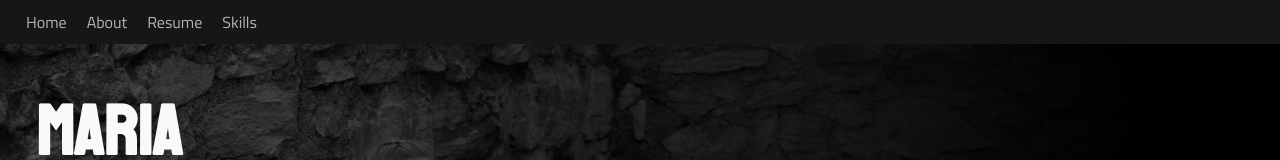
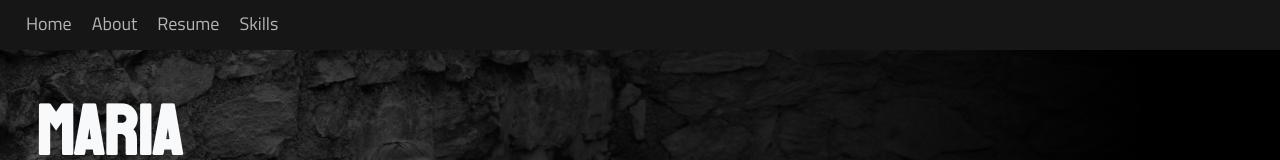
Before and after one commit to mariasealine/vue-resume, a Vue app: page / in a window 1280 px wide. Shown: the top 160 px of the page. Built offline with nearby package versions, Linux system fonts and the light colour scheme; what vue-flag-icon would draw is missing.

Commit message:
styling fix header

```diff
--- a/src/components/Header.vue
+++ b/src/components/Header.vue
@@ -72,6 +72,7 @@ export default {
 			display: flex;
 			justify-content: space-between;
 			.left-content {
+				font-size: 18px;
 				justify-self: flex-start;;
 			}
 			.right-content {
@@ -90,6 +91,8 @@ export default {
 		}
 	}
 	.language-button {
+		height: 20px;
+    width: 30px;
     border: none;
     background-color: transparent;
     margin: 5px;
```
